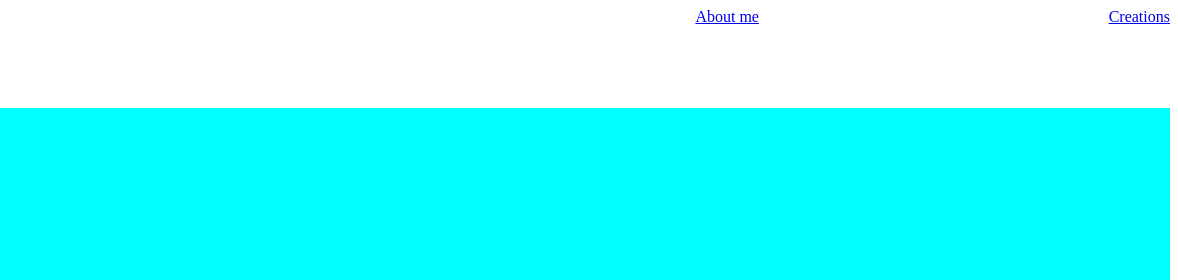
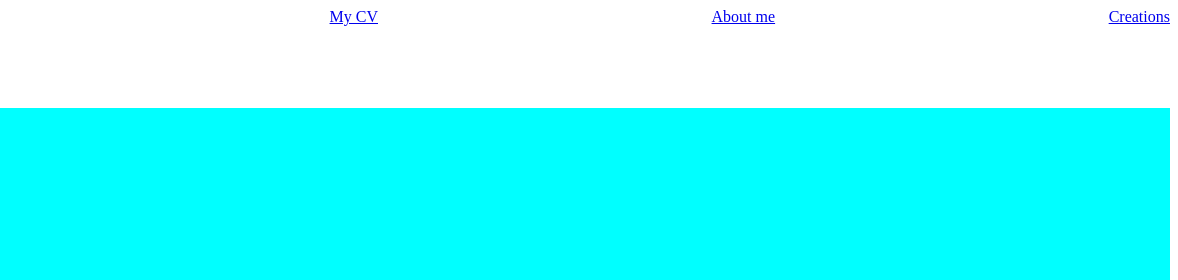
Before and after one commit to Prakshpa/Web-page, a plain HTML site: page index.html in a window 1280 px wide. Shown: the top 280 px of the page, 102-1280 px from the left. Drawn offline with Linux system fonts and the light colour scheme.

Commit message:
completed a anchor

```diff
--- a/index.html
+++ b/index.html
@@ -9,7 +9,7 @@
 <body>
     <nav id="common-part">
         <a href="home.html" id="home-page" target="Unit-Display"><img src="prakash-photo.jpg" alt="CV" height="90" width="rel"></div>
-        <a href=""></a>
+        <a href="#">My CV</a>
         <a href="about.html" id="about" target="Unit-Display">About me</a>
         <a href="pages.html" id="pages-made" target="Unit-Display">Creations</a>
     </nav>
```
